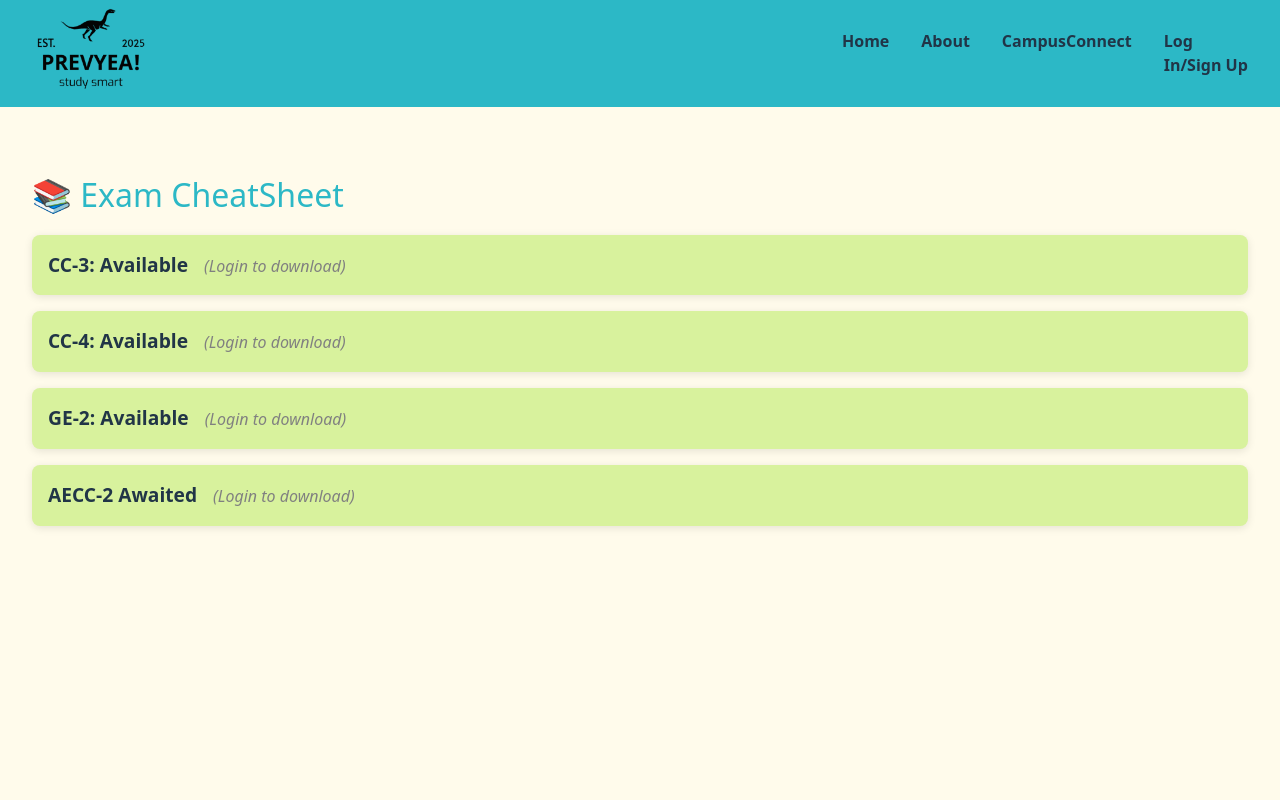
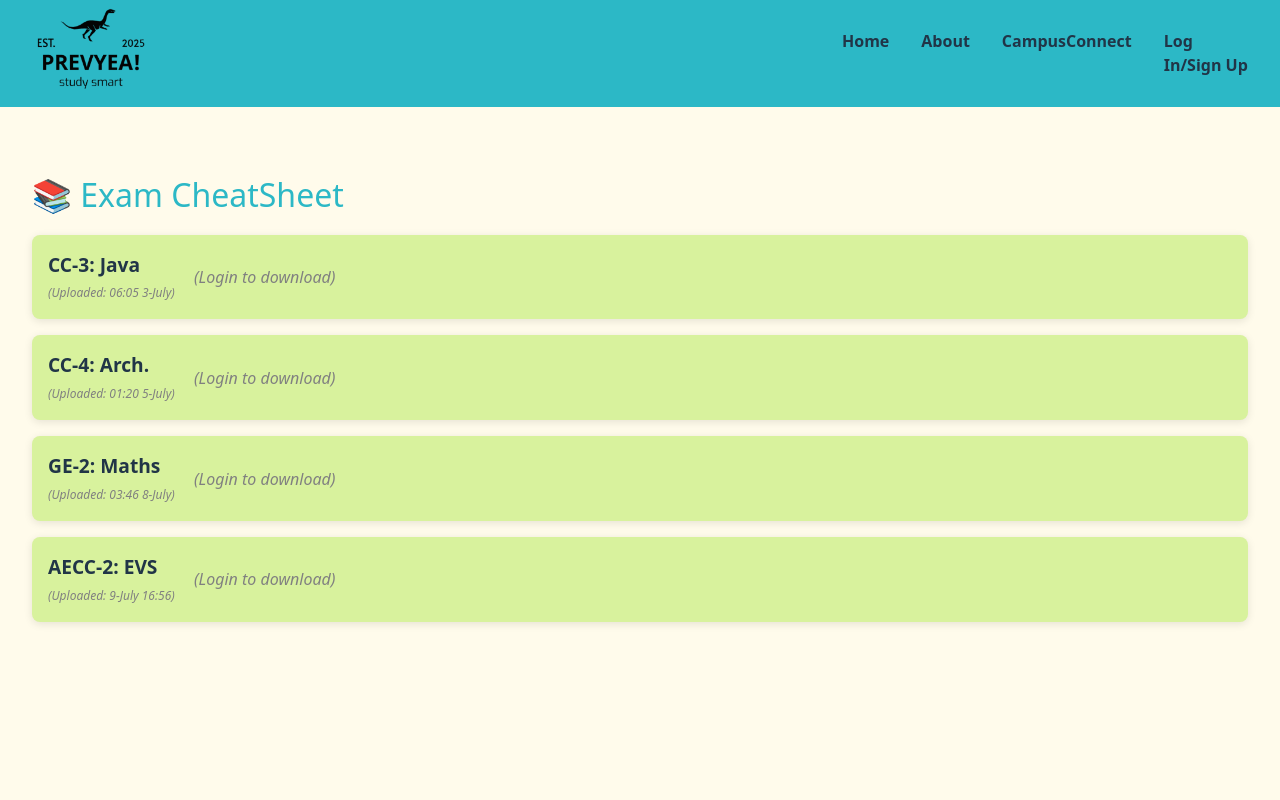
Before and after one commit to NileshKumarPU/prevyea-client, a React (Vite) app: page /campus in a window 1280 px wide. Shown: the top 800 px of the page. Built offline with nearby package versions, Linux system fonts and the light colour scheme; no server answers.

Commit message:
micro upload

```diff
--- a/src/Pages/CampusConnect.jsx
+++ b/src/Pages/CampusConnect.jsx
@@ -1,11 +1,10 @@
 import React from "react";
-import { useEffect,useState } from "react";
+import { useEffect, useState } from "react";
 import axios from "axios";
 import { useCookies } from "react-cookie";
 
-export default function CampusConnect(){
-
-  const cookies = useCookies()
+export default function CampusConnect() {
+  const cookies = useCookies();
   const [isLoggedIn, setIsLoggedIn] = useState(false);
 
   useEffect(() => {
@@ -23,36 +22,28 @@ export default function CampusConnect(){
     verifyCookie();
   }, [cookies]);
 
-
-
-
-
-
-
-
-
   const books = [
     {
-    title: "CC-3: Available",
+      title: "CC-3: Java",
       pdf: "https://res.cloudinary.com/dwpc2rgdn/image/upload/v1751502947/PrevYea_CC3_Micro_gp1rki.pdf",
+      uploadtime: " 06:05 3-July",
     },
     {
-    title: "CC-4: Available",
+      title: "CC-4: Arch. ",
       pdf: "https://res.cloudinary.com/dwpc2rgdn/image/upload/v1751658638/PrevYea_CC4_Micro_loyzok.pdf",
+      uploadtime: " 01:20 5-July",
     },
     {
-    title: "GE-2: Available",
+      title: "GE-2: Maths",
       pdf: "https://res.cloudinary.com/dwpc2rgdn/image/upload/v1751926571/PrevYea_GE2_Micro_rnytsi.pdf",
+      uploadtime: " 03:46 8-July",
     },
     {
-    title: "AECC-2 Awaited",
-    pdf: "https://example.com/design-patterns.pdf",
+      title: "AECC-2: EVS",
+      pdf: "https://res.cloudinary.com/dwpc2rgdn/image/upload/v1752060394/PrevYea_AECC2_Micro_fde1xp.pdf",
+      uploadtime: " 9-July 16:56",
     },
-
   ];
-
-
-
 
   return (
     <div className="mt-8" style={{ padding: "2rem", minHeight: "100vh" }}>
@@ -71,15 +62,36 @@ const books = [
               boxShadow: "0 2px 8px rgba(0,0,0,0.1)",
             }}
           >
-            <span style={{ fontSize: "1.2rem", fontWeight: "bold" }}>{book.title}</span>
-            {isLoggedIn ?
+            <div className="flex items-center">
+              <div>
+                <div>
+                  <span style={{ fontSize: "1.2rem", fontWeight: "bold" }}>
+                    {book.title}
+                  </span>
+                </div>
+                <div>
+                  <span
+                    style={{
+                      fontSize: "0.75rem",
+                      // marginLeft: "1rem",
+                      color: "gray",
+                      fontStyle: "italic",
+                    }}
+                  >
+                    (Uploaded:{book.uploadtime})
+                  </span>
+                </div>
+              </div>
+
+              <div>
+                {isLoggedIn ? (
                   <a
                     href={book.pdf}
                     target="_blank"
                     rel="noopener noreferrer"
                     style={{
                       display: "inline-block",
-              marginLeft: "1rem",
+                      marginLeft: "1.2rem",
                       backgroundColor: "#2CB8C6",
                       color: "#ffffff",
                       padding: "0.5rem 1rem",
@@ -89,16 +101,22 @@ const books = [
                   >
                     Download PDF
                   </a>
-
-            :(
-              <span style={{ marginLeft: "1rem", color: "gray", fontStyle: "italic" }}>
+                ) : (
+                  <span
+                    style={{
+                      marginLeft: "1.2rem",
+                      color: "gray",
+                      fontStyle: "italic",
+                    }}
+                  >
                     (Login to download)
                   </span>
                 )}
-
+              </div>
+            </div>
           </li>
         ))}
       </ul>
     </div>
   );
-};
+}
```
Lines whose indentation alone changed are shown as unchanged.
